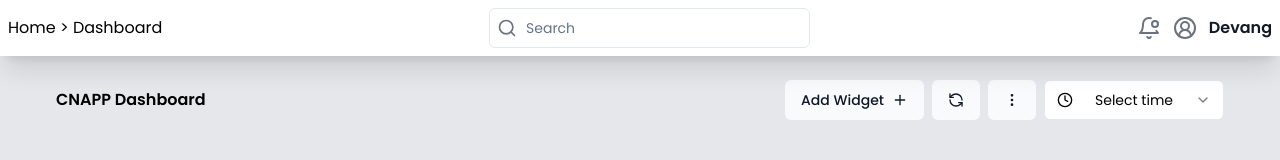
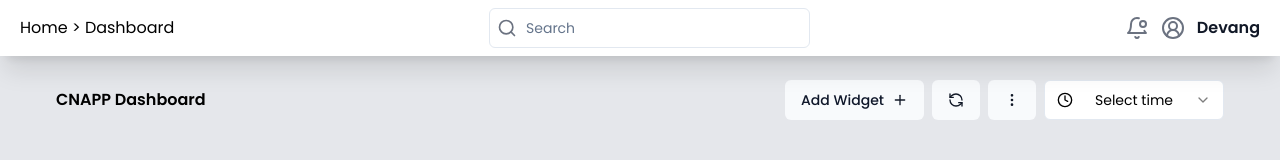
Before and after one commit to GitpreNeuR/accuknox-assessment, a Next.js app: page / in a window 1280 px wide. Shown: the top 160 px of the page. Built offline with nearby package versions, Linux system fonts and the light colour scheme.

Commit message:
Update header.jsx

```diff
--- a/components/header.jsx
+++ b/components/header.jsx
@@ -13,7 +13,7 @@
 
   return (
     <nav className="w-full shadow-xl fixed top-0 bg-white p-2 z-50">
-      <div className="flex items-center justify-between">
+      <div className="flex items-center justify-between px-3 ">
 
 
         <h1>
```
